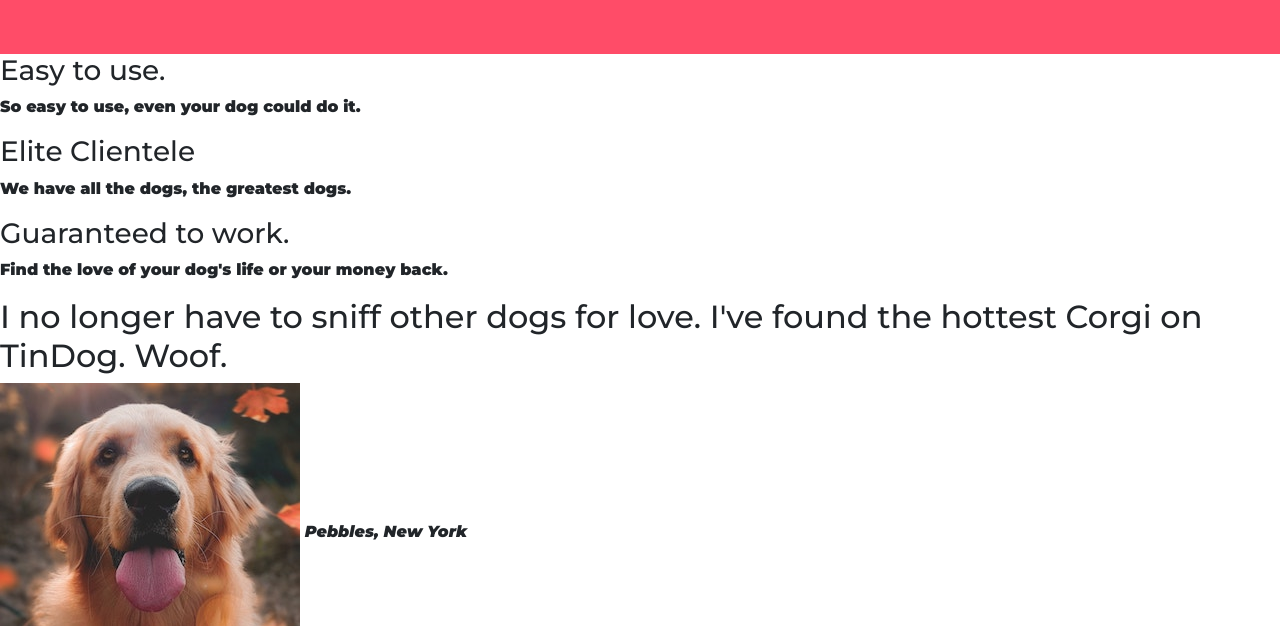
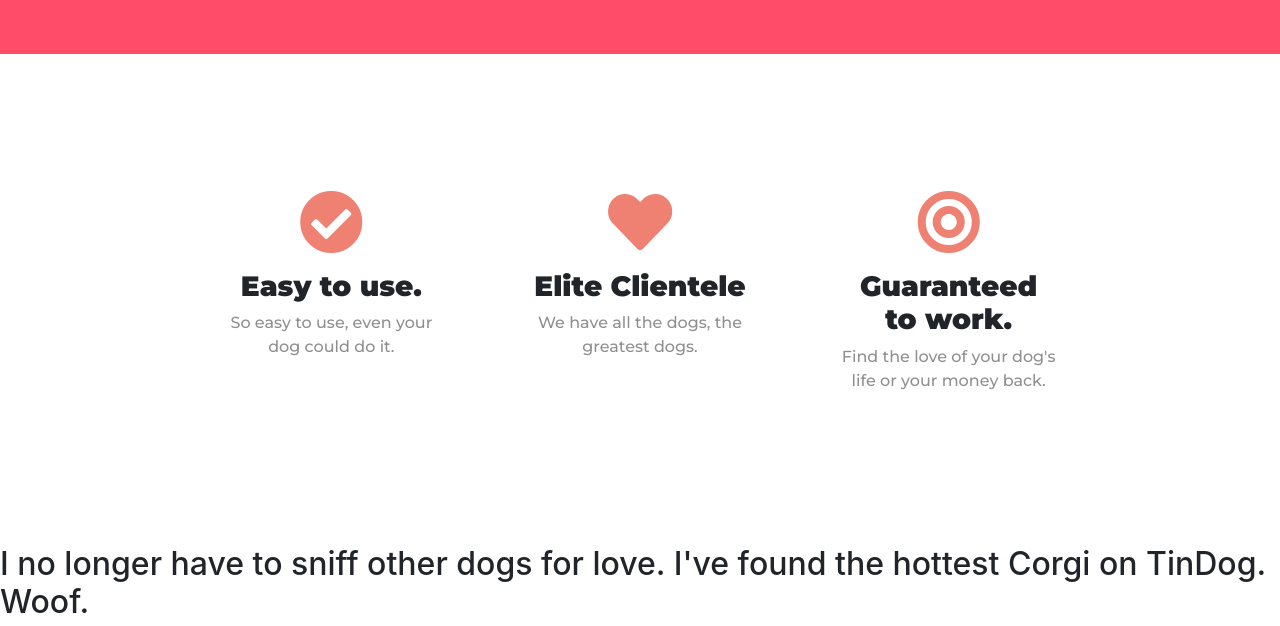
Before and after one commit to ehddud1006/DongPu, a plain HTML site: page index.html in a window 1280 px wide. Shown: the part 678-1304 px from the top of the page. Drawn offline with nearby package versions, Linux system fonts and the light colour scheme.

Commit message:
Features Section

```diff
--- a/css/styles.css
+++ b/css/styles.css
@@ -1,8 +1,3 @@
-body {
-  font-family: "Montserrat", sans-serif;
-  font-weight: 900;
-}
-
 #title {
   color: #fff;
   background-color: #ff4c68;
@@ -19,6 +14,18 @@
   font-weight: 900;
   font-size: 3.5rem;
   line-height: 1.5;
+}
+
+h3 {
+  font-family: "Montserrat", sans-serif;
+  font-weight: 900;
+}
+
+p {
+  color: #8f8f8f;
+  /* 회색 */
+  font-family: "Montserrat", sans-serif;
+  font-weight: 500;
 }
 
 .navbar-brand {
@@ -54,3 +61,29 @@
   width: 70%;
   transform: rotate(20deg);
 }
+
+/* features section */
+#features {
+  padding: 7% 15%;
+  /* features를 중앙으로 배치하기 위함 */
+}
+
+.features-box {
+  text-align: center;
+  /* 텍스트 중앙배열 */
+  padding: 5%;
+  /* <p>태그의 텍스트가 너무 길게 한줄인 것을
+  두줄로 나타내기위해 패딩을 주었음 */
+}
+
+.icon {
+  color: #ef8172;
+  margin-bottom: 1rem;
+}
+
+.icon:hover {
+  color: #ff4c68;
+}
+
+/* icon위에 마우스를 갖다대면
+색깔이 변하도록 함. */
--- a/index.html
+++ b/index.html
@@ -67,15 +67,26 @@
   <!-- Features -->
 
   <section id="features">
-
+    <div class="row">
+      <div class="features-box col-lg-4">
+        <i class="icon fas fa-check-circle fa-4x"></i>
+        <!-- fa-4x 크기조정 -->
         <h3>Easy to use.</h3>
         <p>So easy to use, even your dog could do it.</p>
+      </div>
 
+      <div class="features-box col-lg-4">
+        <i class="icon fas fa-heart fa-4x"></i>
         <h3>Elite Clientele</h3>
         <p>We have all the dogs, the greatest dogs.</p>
+      </div>
 
+      <div class="features-box col-lg-4">
+        <i class="icon fas fa-bullseye fa-4x"></i>
         <h3>Guaranteed to work.</h3>
         <p>Find the love of your dog's life or your money back.</p>
+      </div>
+   </div>
 
   </section>
 
```
Lines whose indentation alone changed are shown as unchanged.
